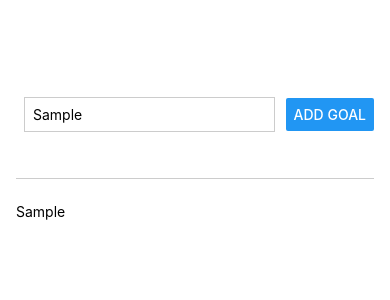
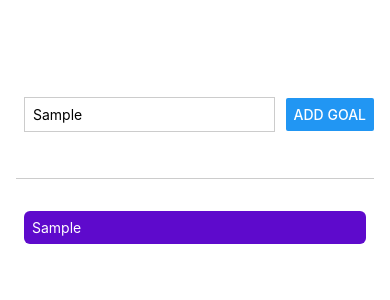
Before and after one commit to khan-yaseen/react-native-course, a React Native app: screen / in a window 390 px wide. Both pictures are taken after typing "Sample" into the empty fields and a click on the button "ADD GOAL". Shown: the top 300 px of the page. Built offline with nearby package versions, Linux system fonts and the light colour scheme.

Commit message:
styling the list of goals

```diff
--- a/App.js
+++ b/App.js
@@ -21,7 +21,11 @@
         <Button title='Add Goal' onPress={addGoalHandler} />
       </View>
       <View style={styles.goalsContainer}>
-        {goals.map((goal) => <Text key={goal}>{goal}</Text> )}
+        {goals.map((goal) => (
+          <View key={goal} style={styles.goalItem}>
+            <Text style={styles.goalText}>{goal}</Text>
+          </View>
+        ))}
       </View>
     </View>
   );
@@ -51,5 +55,14 @@
   },
   goalsContainer: {
     flex: 5,
+  },
+  goalItem: {
+    margin: 8,
+    padding: 8,
+    borderRadius: 6,
+    backgroundColor: '#5e0acc',
+  },
+  goalText: {
+    color: 'white',
   }
 });
```
